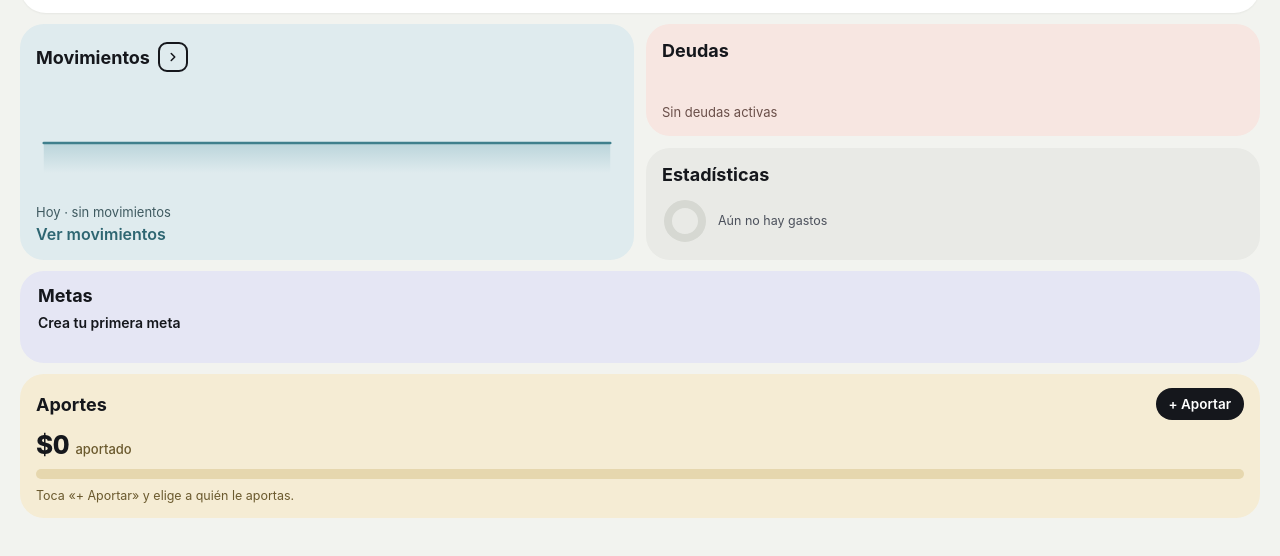
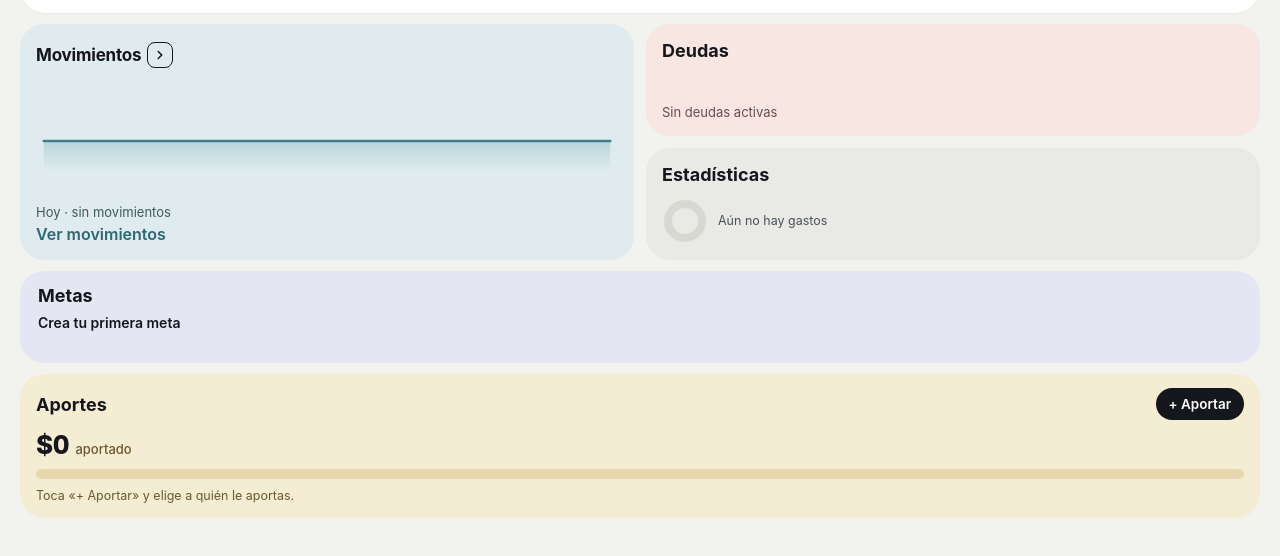
Before and after one commit to ElvisLG06/cuadre, a plain HTML site: page index.html in a window 1280 px wide. Shown: the part 214-770 px from the top of the page. Drawn offline with Linux system fonts and the light colour scheme.

Commit message:
Inicio: sin difuminado arriba y flecha de Movimientos con margen parejo
Co-Authored-By: Claude Opus 5.5 <noreply@anthropic.com>
Claude-Session: https://claude.ai/code/session_0189FzbwUHbvKHJZ7Dwjmzgk

```diff
--- a/index.html
+++ b/index.html
@@ -690,7 +690,7 @@
   #segTipo[data-t="aporte"] .indicador { transform: translateX(300%); }
 
   /* =================== INICIO (recuadros) =================== */
-  #inicio { display: block; overflow-y: auto; -webkit-overflow-scrolling: touch; padding: calc(var(--safe-top) + 14px) 20px 0; }
+  #inicio { display: block; overflow-y: auto; -webkit-overflow-scrolling: touch; top: var(--safe-top); padding: 14px 20px 0; }
   .ini { display: flex; flex-direction: column; gap: 11px; padding-bottom: calc(var(--safe-bottom) + 16px); }
   #inicio .acciones { margin-top: 0; }
   .card-gan, .bc { border: 0; font-family: inherit; color: var(--text); text-align: left; width: 100%; min-width: 0; transition: transform .12s; }
@@ -710,7 +710,9 @@
   .bc-t { font-size: 18px; font-weight: 700; }
   .bc-top { display: flex; justify-content: space-between; align-items: center; gap: 8px; }
   .bc.mov { grid-row: span 2; background: #DFEBEE; padding: 18px 16px 16px; }
-  .bc-ir { width: 30px; height: 30px; border: 2px solid var(--text); border-radius: 9px; display: grid; place-items: center; flex-shrink: 0; }
+  .bc.mov .bc-t { font-size: 17px; letter-spacing: -.2px; }
+  .bc.mov .bc-top { gap: 6px; }
+  .bc-ir { width: 26px; height: 26px; border: 1.8px solid var(--text); border-radius: 8px; display: grid; place-items: center; flex-shrink: 0; }
   .bc.mov .spark { width: 100%; height: 70px; display: block; }
   .bc-pie { display: flex; flex-direction: column; gap: 4px; }
   .bc-pie small { font-size: 13px; color: #3F5A60; }
@@ -745,7 +747,7 @@
   .apo-mid span { font-size: 13px; font-weight: 600; color: #6B5A2E; text-align: right; }
   .bc.apo .mini-bar { background: #E6D7AE; } .bc.apo .mini-bar i { background: var(--oro); }
   .apo-pie { font-size: 12.5px; color: #6B5A2E; }
-  @media (max-width: 380px) { .bc-pie b { font-size: 15px; } .bc-dona { font-size: 11.5px; gap: 8px; } .bc-dona svg { width: 40px; height: 40px; } .bc-t { font-size: 17px; } }
+  @media (max-width: 380px) { .bc-pie b { font-size: 15px; } .bc-dona { font-size: 11.5px; gap: 8px; } .bc-dona svg { width: 40px; height: 40px; } .bc-t { font-size: 17px; } .bc.mov .bc-t { font-size: 16px; } .bc-ir { width: 24px; height: 24px; } }
 
   /* =================== BARRAS (al tocar la ganancia) =================== */
   #barras .periodo { margin-bottom: 4px; }
```
